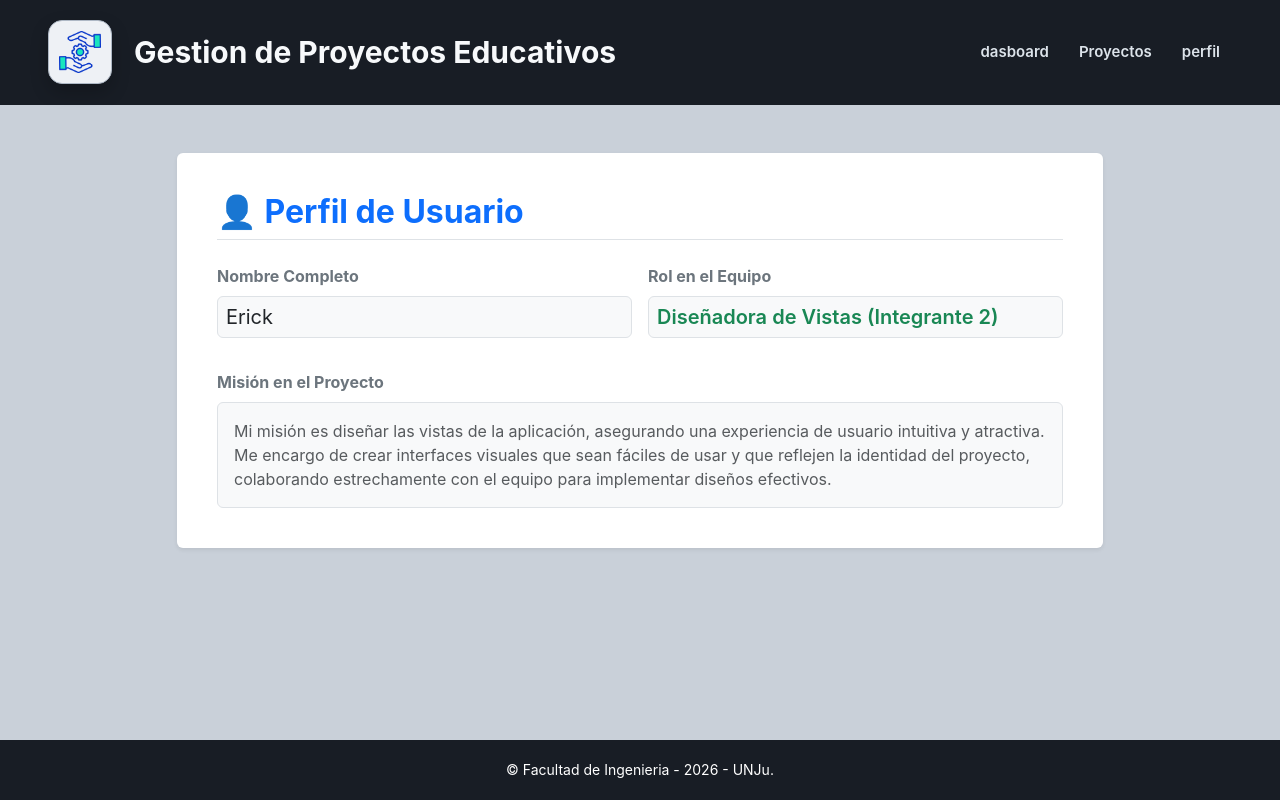
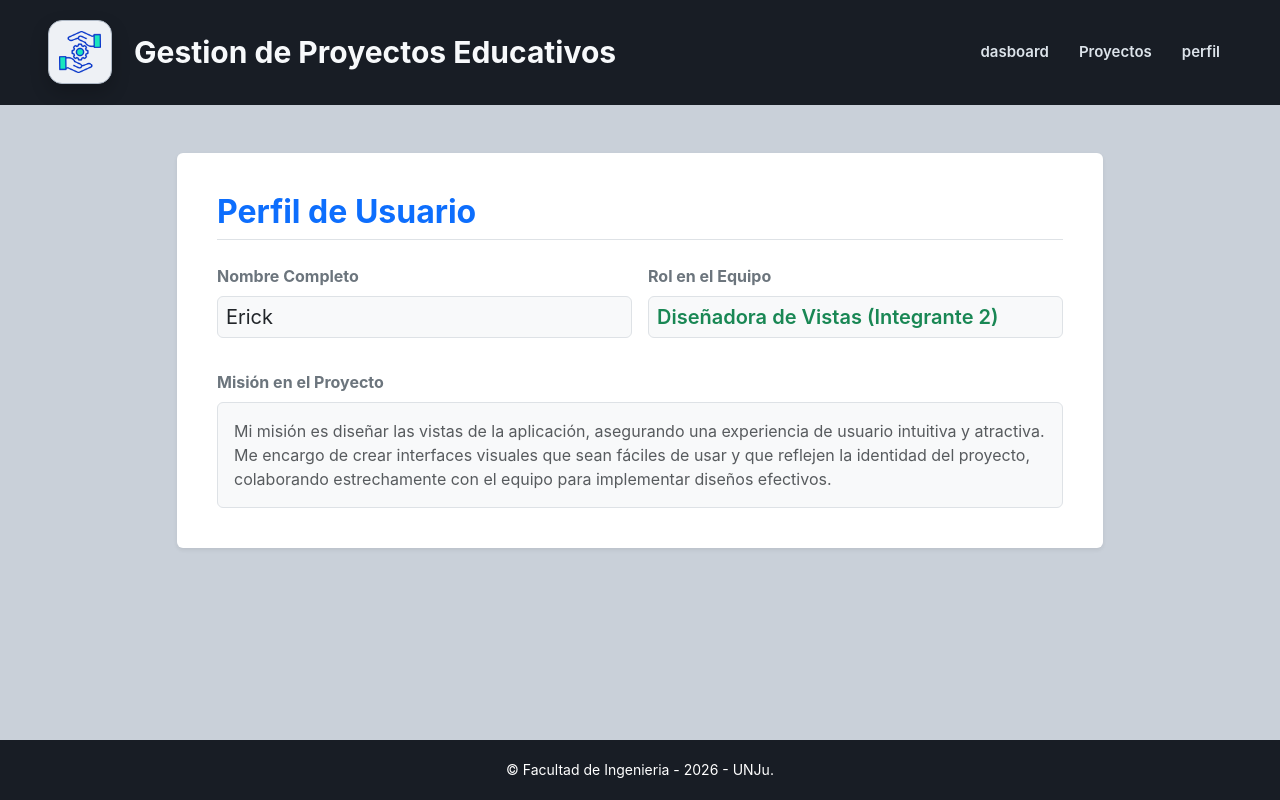
Before and after one commit to Guille0916/pv_tp3_grupo19, a React (Vite) app: page /perfil in a window 1280 px wide. Built offline with nearby package versions, Linux system fonts and the light colour scheme.

Commit message:
Actividad 2, Vistas de Dashboard y Perfil de Usuario

```diff
--- a/src/views/PerfilUsuario.jsx
+++ b/src/views/PerfilUsuario.jsx
@@ -5,7 +5,7 @@ const PerfilUsuario = () => {
     <div className="card shadow-sm border-0 p-4 bg-white rounded animate__animated animate__fadeIn">
       <div className="card-body">
         <h2 className="card-title text-primary border-bottom pb-2 mb-4">
-          👤 Perfil de Usuario
+           Perfil de Usuario
         </h2>
 
         <div className="row g-3">
```
